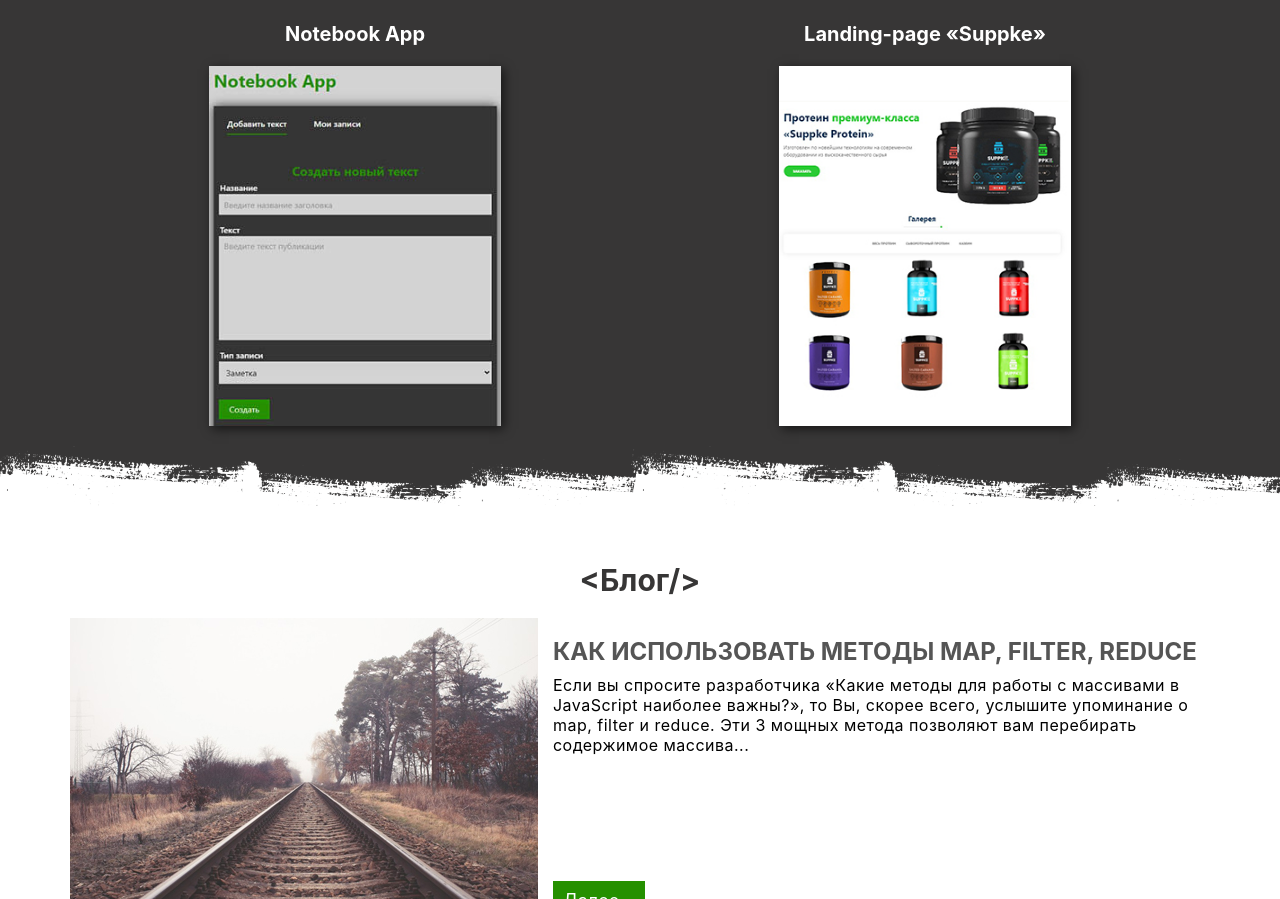
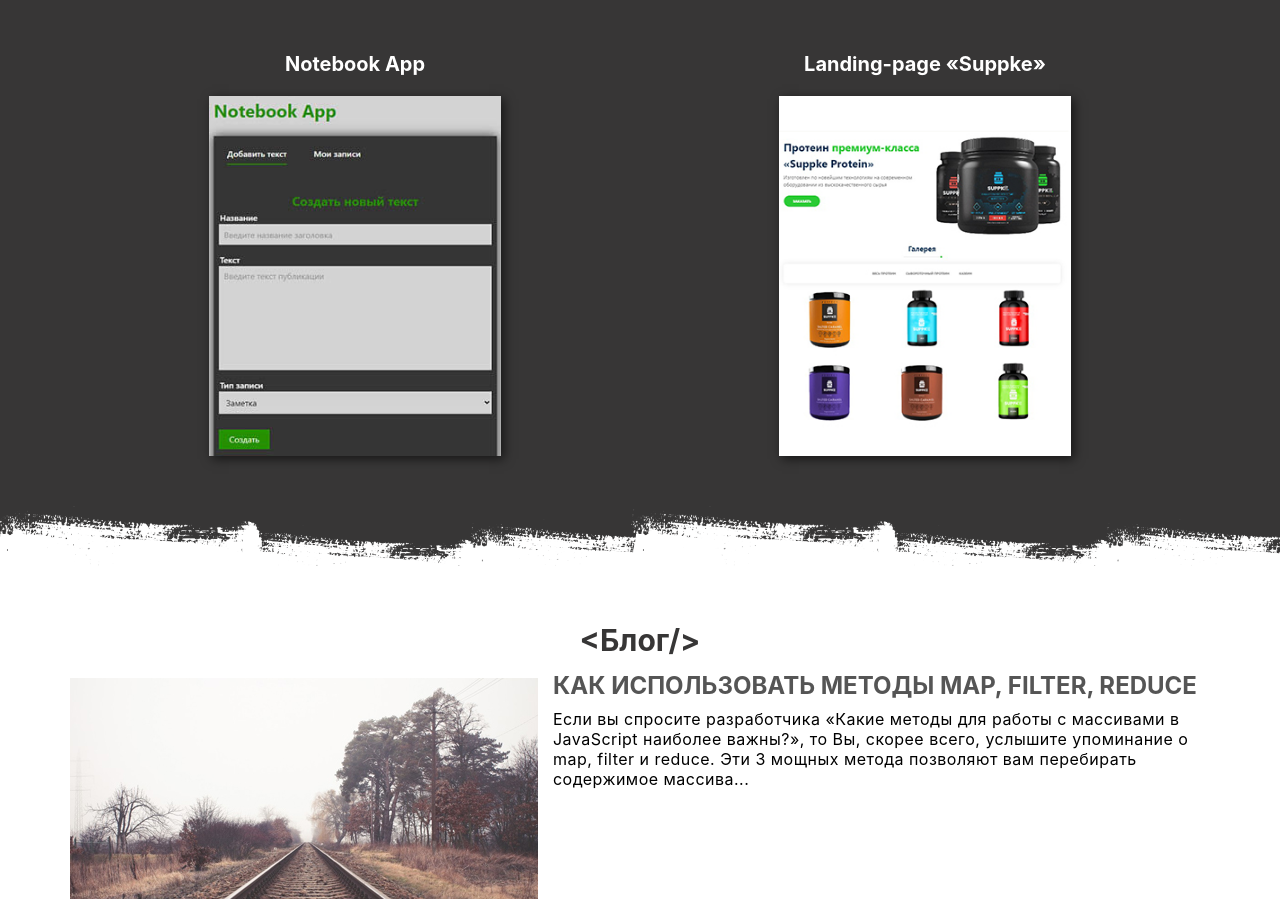
Before and after one commit to shurikation/personal-blog, a website built with webpack: page src/index.html in a window 1280 px wide. Shown: the part 1473-2372 px from the top of the page. Built offline with nearby package versions, Linux system fonts and the light colour scheme.

Commit message:
feat: add padding to the sections

```diff
--- a/src/styles/blog.styles.scss
+++ b/src/styles/blog.styles.scss
@@ -51,4 +51,9 @@
   .post__info {
     margin-left: 15px;
   }
+
+  .post__title {
+    padding: 0;
+    margin-top: -6px;
+  }
 }
--- a/src/styles/projects.styles.scss
+++ b/src/styles/projects.styles.scss
@@ -1,21 +1,21 @@
 .projects {
   background-color: $grey;
   position: relative;
-}
-
-.main__projects {
-  //margin-top: 30px;
-  //padding: 70px 0;
 }
 
 .projects__brushstrokes--top {
   transform: rotate(180deg) translateY(3px);
 }
 
+.projects__content {
+  padding: 30px 0;
+}
 
 .projects__title {
   color: $white;
 }
+
+
 
 .projects__thumbnail {
   margin: 30px auto 0;
```
